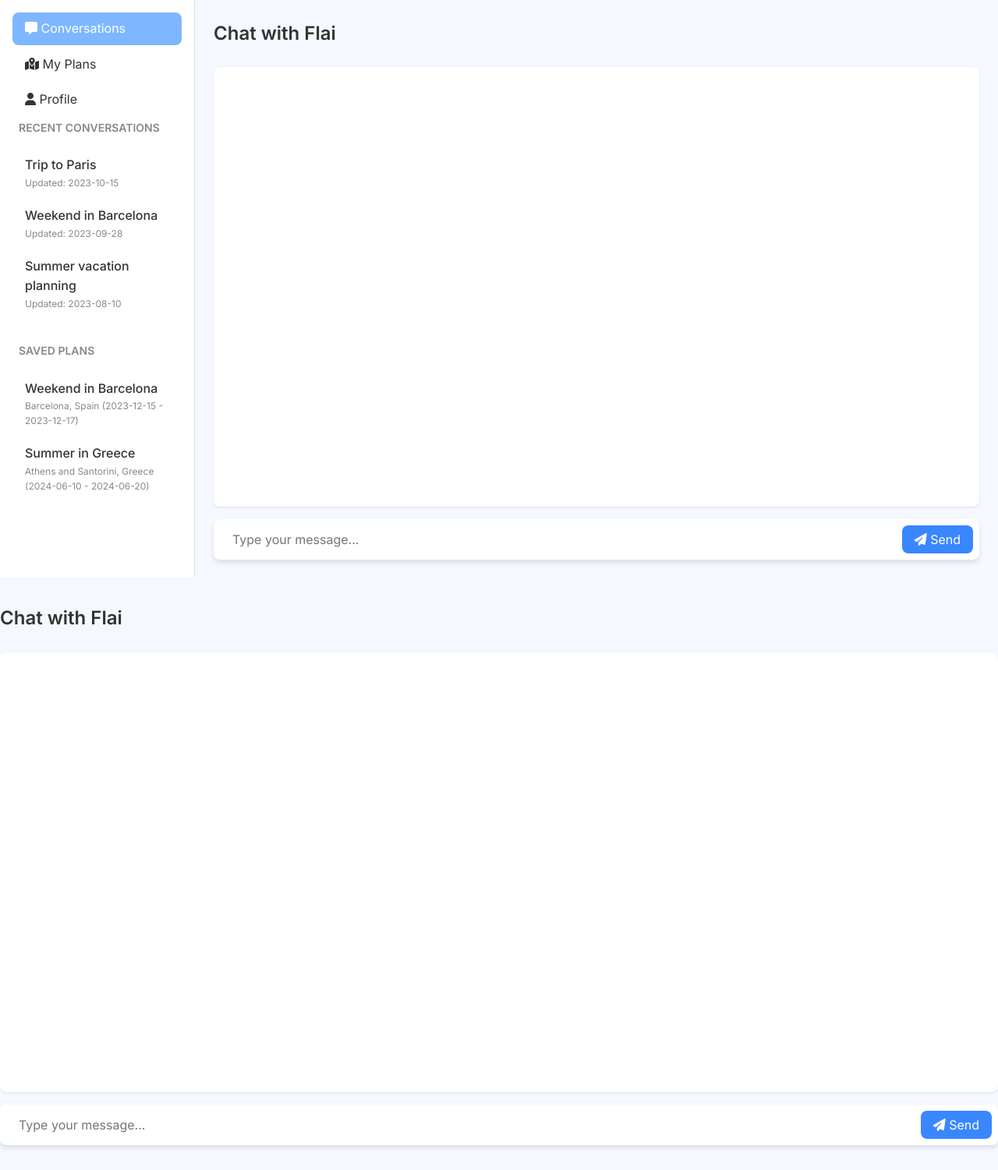
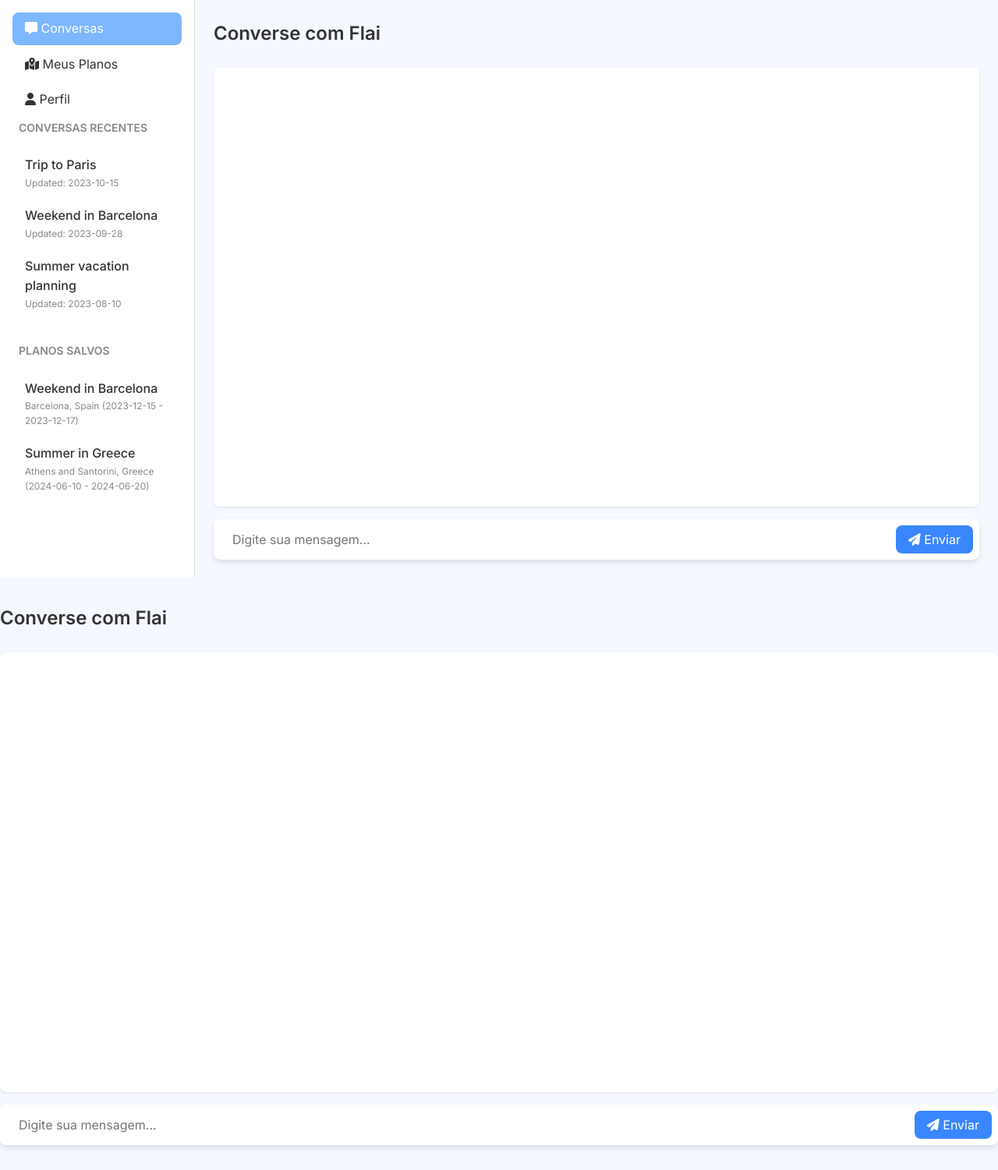
Before and after one commit to Desenvolvimentokot/Avi-Assistente-de-Viagens-Inteligente, a Flask app: page / in a window 1280 px wide. Shown: the part 60-1561 px from the top of the page at 78% size. Run offline with Flask 3, Linux system fonts and the light colour scheme.

Commit message:
Translate Flai travel assistant interface to Portuguese (Brazil).
Replit-Commit-Author: Agent
Replit-Commit-Session-Id: 0207ac1a-418d-4daa-a505-6cd627252689
Replit-Commit-Screenshot-Url: https://storage.googleapis.com/screenshot-production-us-central1/2a5fe3c8-d551-4ecf-84a6-1c236b599175/9baf5f39-293f-4901-b8c0-3605afb510ca.jpg

```diff
--- a/static/js/script.js
+++ b/static/js/script.js
@@ -374,7 +374,7 @@ function renderChatMessages() {
 
     if (chatHistory.length === 0) {
         // Add welcome message
-        addMessageToChat('assistant', 'Hello! I\'m your Flai travel assistant. Tell me about your travel plans, and I\'ll help you organize the perfect trip. Where would you like to go?');
+        addMessageToChat('assistant', 'Olá! Eu sou o Flai, seu assistente de planejamento de viagens. Conte-me sobre seus planos de viagem e eu vou ajudar a organizar a viagem perfeita. Para onde você gostaria de ir?');
     } else {
         // Add all messages from history
         chatHistory.forEach(msg => {
@@ -486,14 +486,14 @@ function showSection(section) {
 function renderConversationUI() {
     content.innerHTML = `
         <div class="content-section">
-            <h2 class="content-title">Chat with Flai</h2>
+            <h2 class="content-title">Converse com Flai</h2>
             <div class="chat-container">
                 <div id="chat-messages" class="chat-messages"></div>
 
                 <form id="chat-form" class="chat-input">
-                    <input id="message-input" type="text" placeholder="Type your message..." autocomplete="off">
+                    <input id="message-input" type="text" placeholder="Digite sua mensagem..." autocomplete="off">
                     <button type="submit">
-                        <i class="fas fa-paper-plane"></i> Send
+                        <i class="fas fa-paper-plane"></i> Enviar
                     </button>
                 </form>
             </div>
--- a/templates/index.html
+++ b/templates/index.html
@@ -1,9 +1,9 @@
 <!DOCTYPE html>
-<html lang="en">
+<html lang="pt-BR">
 <head>
     <meta charset="UTF-8">
     <meta name="viewport" content="width=device-width, initial-scale=1.0">
-    <title>Flai - Travel Planning Assistant</title>
+    <title>Flai - Assistente de Planejamento de Viagens</title>
 
     <!-- Stylesheet -->
     <link rel="stylesheet" href="{{ url_for('static', filename='css/styles.css') }}">
@@ -39,20 +39,20 @@
                 <nav class="sidebar-nav">
                     <ul class="sidebar-list">
                         <li class="sidebar-list-item sidebar-nav-item active" data-section="conversations">
-                            <i class="fas fa-comment-alt"></i> Conversations
+                            <i class="fas fa-comment-alt"></i> Conversas
                         </li>
                         <li class="sidebar-list-item sidebar-nav-item" data-section="plans">
-                            <i class="fas fa-map-marked-alt"></i> My Plans
+                            <i class="fas fa-map-marked-alt"></i> Meus Planos
                         </li>
                         <li class="sidebar-list-item sidebar-nav-item" data-section="profile">
-                            <i class="fas fa-user"></i> Profile
+                            <i class="fas fa-user"></i> Perfil
                         </li>
                     </ul>
                 </nav>
 
                 <!-- Conversations Section -->
                 <div class="sidebar-section">
-                    <h3 class="sidebar-section-title">Recent Conversations</h3>
+                    <h3 class="sidebar-section-title">Conversas Recentes</h3>
                     <ul id="conversations-list" class="sidebar-list">
                         <!-- Conversations will be loaded here via JavaScript -->
                     </ul>
@@ -60,7 +60,7 @@
 
                 <!-- Plans Section -->
                 <div class="sidebar-section">
-                    <h3 class="sidebar-section-title">Saved Plans</h3>
+                    <h3 class="sidebar-section-title">Planos Salvos</h3>
                     <ul id="plans-list" class="sidebar-list">
                         <!-- Plans will be loaded here via JavaScript -->
                     </ul>
@@ -76,16 +76,16 @@
         <!-- Hidden sections for content switching -->
         <div id="conversations-section" style="display: none;">
             <div class="content-section">
-                <h2 class="content-title">Chat with Flai</h2>
+                <h2 class="content-title">Converse com Flai</h2>
                 <div class="chat-container">
                     <div id="chat-messages" class="chat-messages">
                         <!-- Chat messages will be loaded here -->
                     </div>
 
                     <form id="chat-form" class="chat-input">
-                        <input id="message-input" type="text" placeholder="Type your message..." autocomplete="off">
+                        <input id="message-input" type="text" placeholder="Digite sua mensagem..." autocomplete="off">
                         <button type="submit">
-                            <i class="fas fa-paper-plane"></i> Send
+                            <i class="fas fa-paper-plane"></i> Enviar
                         </button>
                     </form>
                 </div>
@@ -98,42 +98,42 @@
 
         <div id="profile-section" style="display: none;">
             <div class="content-section">
-                <h2 class="content-title">Your Profile</h2>
+                <h2 class="content-title">Seu Perfil</h2>
                 <div class="profile-container">
                     <form id="profile-form" class="profile-form">
                         <div class="profile-form-group">
-                            <label class="profile-form-label" for="profile-name">Name</label>
-                            <input type="text" id="profile-name" class="profile-form-input" placeholder="Your name">
+                            <label class="profile-form-label" for="profile-name">Nome</label>
+                            <input type="text" id="profile-name" class="profile-form-input" placeholder="Seu nome">
                         </div>
 
                         <div class="profile-form-group">
                             <label class="profile-form-label" for="profile-email">Email</label>
-                            <input type="email" id="profile-email" class="profile-form-input" placeholder="Your email address">
+                            <input type="email" id="profile-email" class="profile-form-input" placeholder="Seu endereço de email">
                         </div>
 
                         <div class="profile-form-group">
-                            <label class="profile-form-label" for="profile-phone">Phone</label>
-                            <input type="tel" id="profile-phone" class="profile-form-input" placeholder="Your phone number">
+                            <label class="profile-form-label" for="profile-phone">Telefone</label>
+                            <input type="tel" id="profile-phone" class="profile-form-input" placeholder="Seu número de telefone">
                         </div>
 
-                        <h3 class="profile-section-title">Travel Preferences</h3>
+                        <h3 class="profile-section-title">Preferências de Viagem</h3>
 
                         <div class="profile-form-group">
-                            <label class="profile-form-label" for="profile-preferred-destinations">Preferred Destinations</label>
-                            <input type="text" id="profile-preferred-destinations" class="profile-form-input" placeholder="Beach, Mountains, Cities, etc.">
+                            <label class="profile-form-label" for="profile-preferred-destinations">Destinos Preferidos</label>
+                            <input type="text" id="profile-preferred-destinations" class="profile-form-input" placeholder="Praia, Montanhas, Cidades, etc.">
                         </div>
 
                         <div class="profile-form-group">
-                            <label class="profile-form-label" for="profile-accommodation-type">Accommodation Type</label>
+                            <label class="profile-form-label" for="profile-accommodation-type">Tipo de Acomodação</label>
                             <input type="text" id="profile-accommodation-type" class="profile-form-input" placeholder="Hotel, Hostel, Resort, etc.">
                         </div>
 
                         <div class="profile-form-group">
-                            <label class="profile-form-label" for="profile-budget">Budget Range</label>
-                            <input type="text" id="profile-budget" class="profile-form-input" placeholder="Economy, Medium, Luxury">
+                            <label class="profile-form-label" for="profile-budget">Faixa de Orçamento</label>
+                            <input type="text" id="profile-budget" class="profile-form-input" placeholder="Econômico, Médio, Luxo">
                         </div>
 
-                        <button type="submit" class="profile-form-button">Save Profile</button>
+                        <button type="submit" class="profile-form-button">Salvar Perfil</button>
                     </form>
                 </div>
             </div>
```
